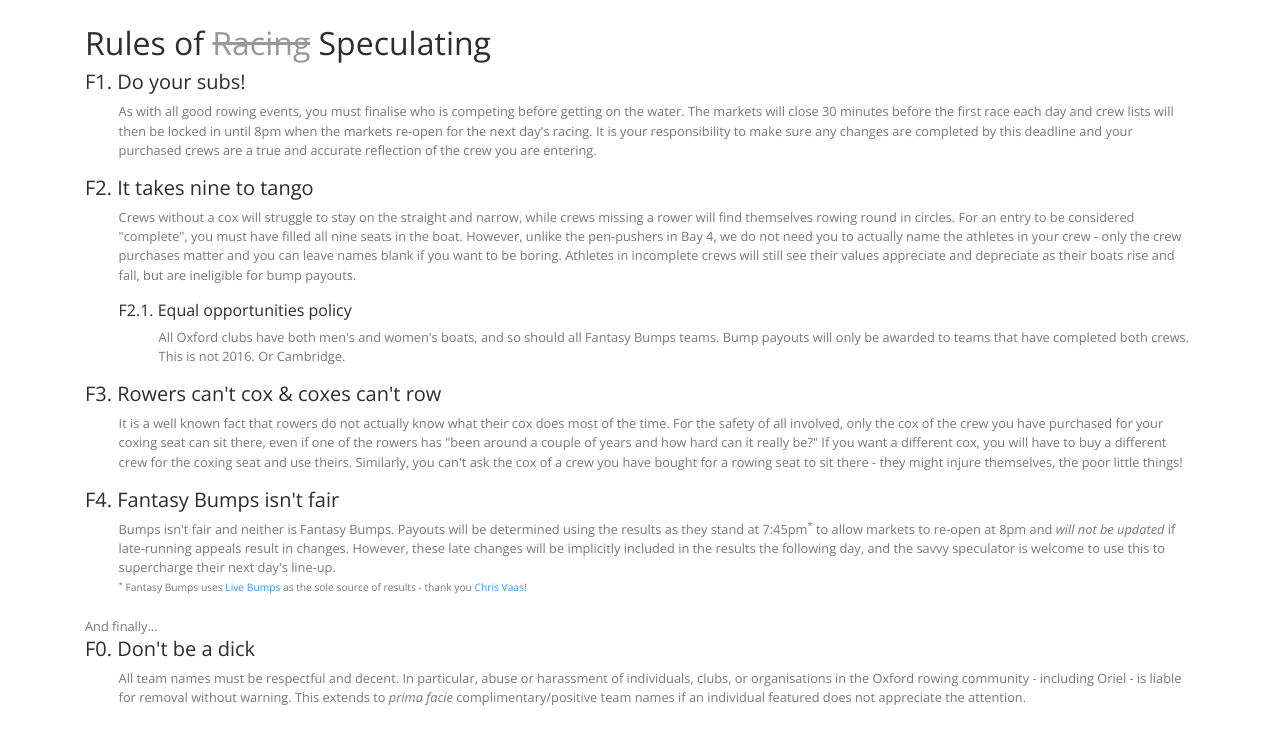
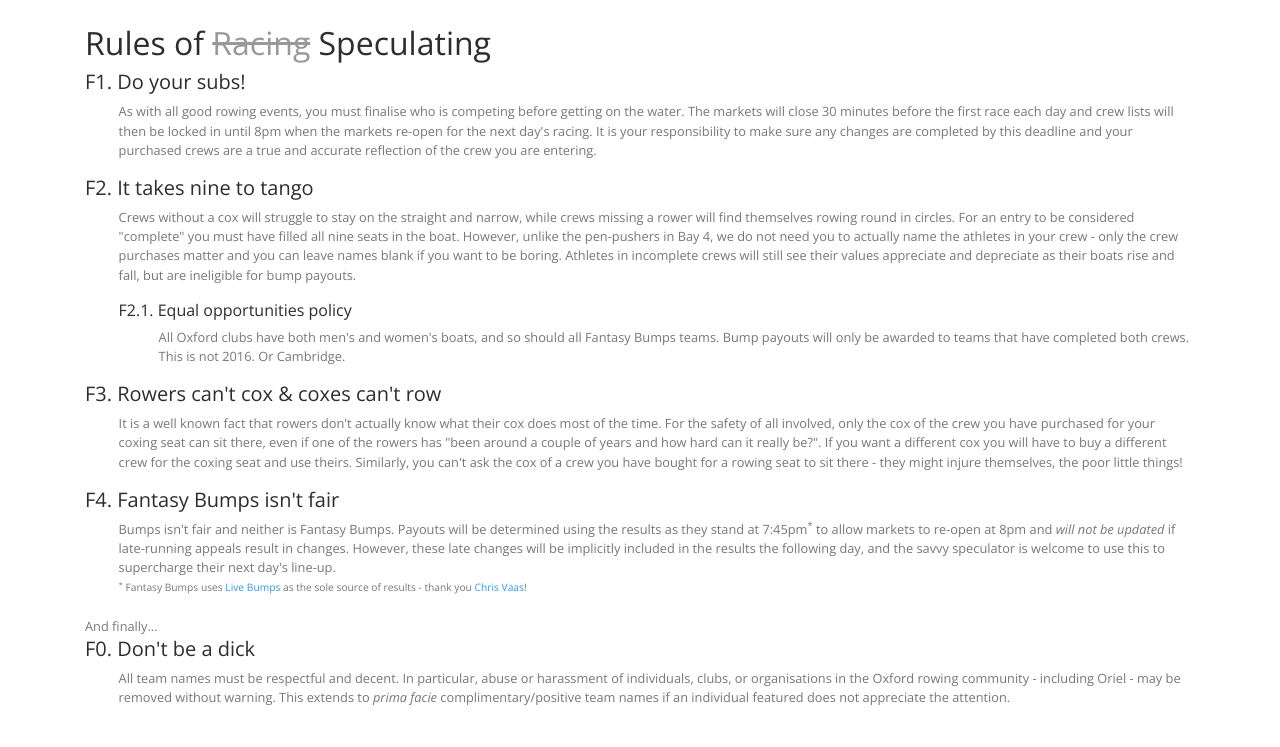
Before and after one commit to JoeHitchen/fantasy-bumps, a Django app: page /rules/ in a window 1280 px wide. Shown: the part 65-812 px from the top of the page. Run offline with Django 3.2, Linux system fonts and the light colour scheme; parts of the project's set-up code (start-up, migrations or seed data) failed here and were passed over; some libraries are stand-ins or nearby versions.

Commit message:
Tweaked rules text

```diff
--- a/FantasyBumps/templates/fantasybumps/rules.html
+++ b/FantasyBumps/templates/fantasybumps/rules.html
@@ -27,7 +27,7 @@
   <h5>F2. It takes nine to tango</h5>
   <div class="rule-text mb-3">
     Crews without a cox will struggle to stay on the straight and narrow, while crews missing a rower will find themselves rowing round in circles.
-    For an entry to be considered "complete", you must have filled all nine seats in the boat.
+    For an entry to be considered "complete" you must have filled all nine seats in the boat.
     However, unlike the pen-pushers in Bay 4, we do not need you to actually name the athletes in your crew - only the crew purchases matter and you can leave names blank if you want to be boring.
     Athletes in incomplete crews will still see their values appreciate and depreciate as their boats rise and fall, but are ineligible for bump payouts.
   </div>
@@ -44,9 +44,9 @@
 
   <h5>F3. Rowers can't cox & coxes can't row</h5>
   <div class="rule-text mb-3">
-    It is a well known fact that rowers do not actually know what their cox does most of the time.
-    For the safety of all involved, only the cox of the crew you have purchased for your coxing seat can sit there, even if one of the rowers has "been around a couple of years and how hard can it really be?"
-    If you want a different cox, you will have to buy a different crew for the coxing seat and use theirs.
+    It is a well known fact that rowers don't actually know what their cox does most of the time.
+    For the safety of all involved, only the cox of the crew you have purchased for your coxing seat can sit there, even if one of the rowers has "been around a couple of years and how hard can it really be?".
+    If you want a different cox you will have to buy a different crew for the coxing seat and use theirs.
     Similarly, you can't ask the cox of a crew you have bought for a rowing seat to sit there - they might injure themselves, the poor little things!
   </div>
 
@@ -63,7 +63,7 @@
   <h5>F0. Don't be a dick</h5>
   <div class="rule-text mb-3">
     All team names must be respectful and decent.
-    In particular, abuse or harassment of individuals, clubs, or organisations in the Oxford rowing community - including Oriel - is liable for removal without warning.
+    In particular, abuse or harassment of individuals, clubs, or organisations in the Oxford rowing community - including Oriel - may be removed without warning.
     This extends to <em>prima facie</em> complimentary/positive team names if an individual featured does not appreciate the attention.
   </div>
 </small>
```
